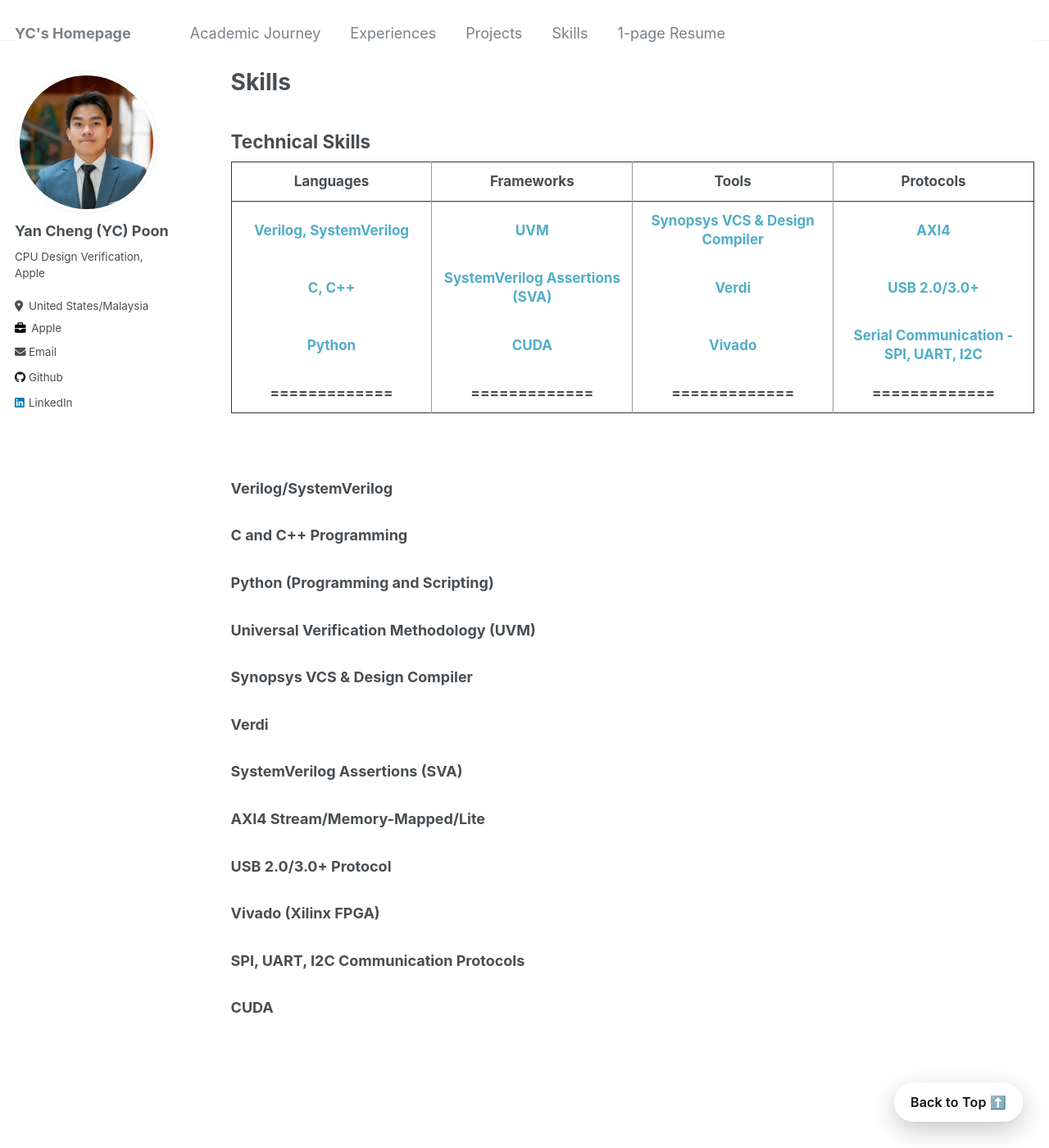
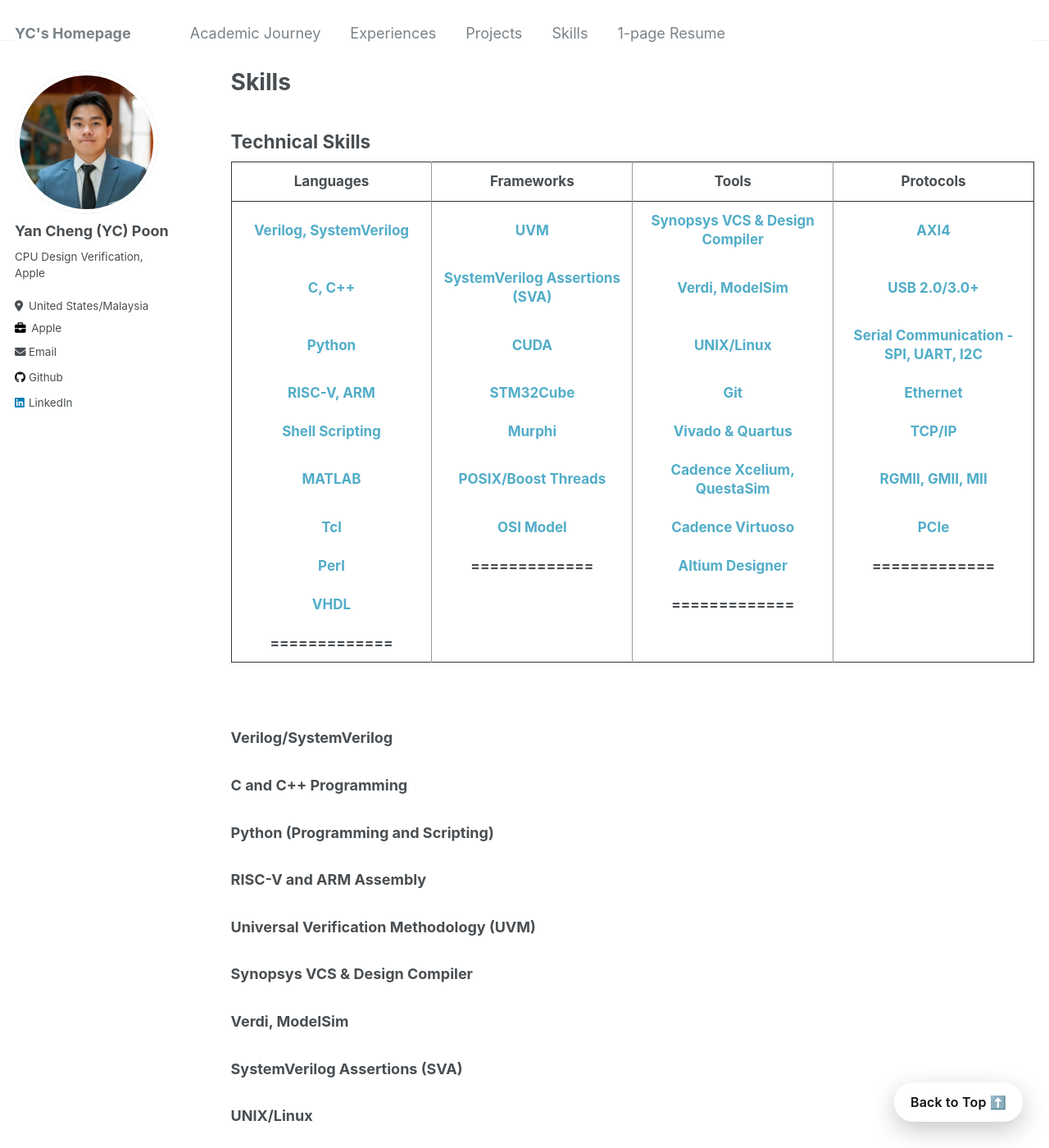
Before and after one commit to ycpoon/ycpoon.github.io, a Jekyll site: the page built from _pages/skills.md, in a window 1280 px wide and 1400 px high. Shown: the whole window at 82% size. Built offline with Jekyll 4.4.1, drawn with Linux system fonts in a browser that asks for light colours; some of the changed text lies outside the part shown.

Commit message:
table formatting

```diff
--- a/_pages/skills.md
+++ b/_pages/skills.md
@@ -28,20 +28,56 @@
     <tr>
       <td><a href="#c-and-c-programming">C, C++</a></td>
       <td><a href="#systemverilog-assertions-sva">SystemVerilog Assertions (SVA)</a></td>
-      <td><a href="#verdi">Verdi</a></td>
+      <td><a href="#verdi-modelsim">Verdi, ModelSim</a></td>
       <td><a href="#usb-2030-protocol">USB 2.0/3.0+</a></td>
     </tr>
     <tr>
       <td><a href="#python-programming-and-scripting">Python</a></td>
       <td><a href="#cuda">CUDA</a></td>
-      <td><a href="#vivado-xilinx-fpga">Vivado</a></td>
+      <td><a href="#unixlinux">UNIX/Linux</a></td>
       <td><a href="#spi-uart-i2c-communication-protocols">Serial Communication - SPI, UART, I2C</a></td>
     </tr>
     <tr>
+      <td><a href="#risc-v-and-arm-assembly">RISC-V, ARM</a></td>
+      <td><a href="#stm32cube">STM32Cube</a></td>
+      <td><a href="#git-version-control">Git</a></td>
+      <td><a href="#ethernet-protocol">Ethernet</a></td>
+    </tr>
+    <tr>
+      <td><a href="#shell-scripting">Shell Scripting</a></td>
+      <td><a href="#murphi">Murphi</a></td>
+      <td><a href="#vivado-xilinx-fpga--quartus-altera-fpga">Vivado & Quartus</a></td>
+      <td><a href="#tcpip-protocol">TCP/IP</a></td>
+    </tr>
+    <tr>
+      <td><a href="#matlab">MATLAB</a></td>
+      <td><a href="#posixboost-threads">POSIX/Boost Threads</a></td>
+      <td><a href="#cadence-xcelium-questasim">Cadence Xcelium, QuestaSim</a></td>
+      <td><a href="#rgmii-gmii-mii">RGMII, GMII, MII</a></td>
+    </tr>
+    <tr>
+      <td><a href="#tcl">Tcl</a></td>
+      <td><a href="#osi-open-system-interconnection-model">OSI Model</a></td>
+      <td><a href="#cadence-virtuoso">Cadence Virtuoso</a></td>
+      <td><a href="#pcie">PCIe</a></td>
+    </tr>
+    <tr>
+      <td><a href="#perl">Perl</a></td>
       <td>=============</td>
+      <td><a href="#altium-designer">Altium Designer</a></td>
       <td>=============</td>
+    </tr>
+    <tr>
+      <td><a href="#vhdl">VHDL</a></td>
+      <td></td>
       <td>=============</td>
+      <td></td>
+    </tr>
+    <tr>
       <td>=============</td>
+      <td></td>
+      <td></td>
+      <td></td>
     </tr>
   </table>
 </div>
@@ -54,20 +90,58 @@
 
 ### Python (Programming and Scripting)
 
+### RISC-V and ARM Assembly
+
 ### Universal Verification Methodology (UVM)
 
 ### Synopsys VCS & Design Compiler
 
-### Verdi
+### Verdi, ModelSim
 
 ### SystemVerilog Assertions (SVA)
+
+### UNIX/Linux
+
+### Git Version Control
+
+### Shell Scripting
 
 ### AXI4 Stream/Memory-Mapped/Lite
 
 ### USB 2.0/3.0+ Protocol
 
-### Vivado (Xilinx FPGA)
+### Vivado (Xilinx FPGA) & Quartus (Altera FPGA)
 
 ### SPI, UART, I2C Communication Protocols
 
+### Ethernet Protocol
+
+### TCP/IP Protocol
+
 ### CUDA
+
+### Cadence Xcelium, QuestaSim
+
+### POSIX/Boost Threads
+
+### MATLAB
+
+### Cadence Virtuoso
+
+### OSI (Open System Interconnection) Model
+
+### STM32Cube
+
+### Murphi
+
+### RGMII, GMII, MII
+
+### Tcl
+
+### PCIe
+
+### Altium Designer
+
+### Perl
+
+### VHDL
```
Also changed, not shown: _pages/academicjourney.md (+1 -1 lines).
